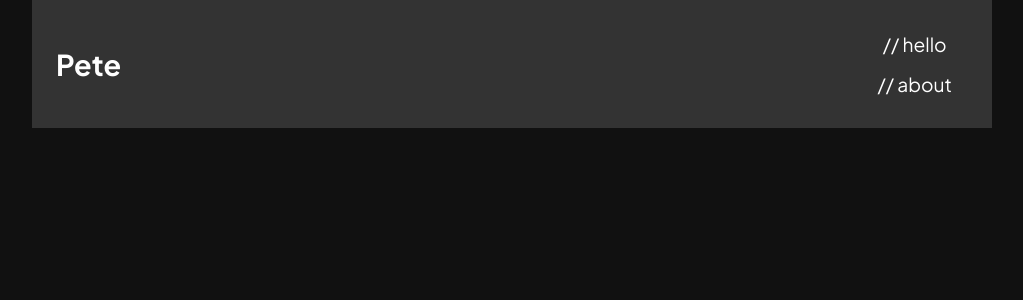
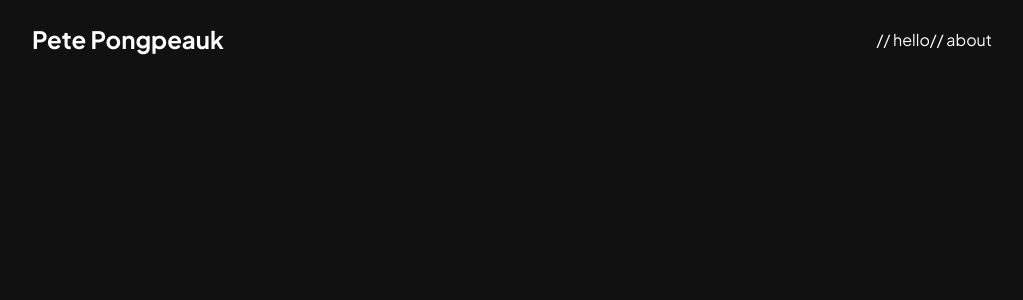
Before and after one commit to ppongpeauk/ppkl.dev, a Next.js app: page / in a window 1280 px wide. Shown: the top 300 px of the page, without its empty margins (128-1151 px from the left). Built offline with nearby package versions, Linux system fonts and the light colour scheme.

Commit message:
modify navbar
Signed-off-by: Pete Pongpeauk <kurtsiberg@gmail.com>

```diff
--- a/components/Navbar.module.css
+++ b/components/Navbar.module.css
@@ -2,27 +2,31 @@
   display: flex;
   justify-content: space-between;
   align-items: center;
-  padding: 0.5rem 48px;
-  background-color: #333;
   color: #fff;
-  width: 100vw;
-  height: 128px;
+  top: 24px;
+  width: 100%;
   position: fixed;
   /* center */
   left: 50%;
   transform: translateX(-50%);
 }
 
+.logo {
+  display: flex;
+  flex-direction: row;
+  justify-content: center;
+  align-items: center;
+}
+
 .links {
   display: flex;
-  flex-direction: column;
+  flex-direction: row;
   justify-content: center;
   align-items: center;
 }
 
 @media screen and (min-width: 768px) {
   .navbar {
-    padding: 0.5rem 24px;
     width: 75vw;
   }
 }
@@ -30,9 +34,7 @@
 .navbarLink {
   color: #fff;
   text-decoration: none;
-  font-size: 1.2rem;
-  font-weight: 600;
-  padding: 0.5rem 1rem;
+  font-size: 1rem;
   border-radius: 4px;
   transition: all 0.2s ease-in-out;
 }
--- a/components/Navbar.tsx
+++ b/components/Navbar.tsx
@@ -1,12 +1,12 @@
 import Link from 'next/link'
 import styles from './Navbar.module.css'
 
-export default function Navbar() {
+export default function Navbar(props: any) {
   return (
     <nav className={styles.navbar}>
       <div className={styles.logo}>
         <Link className={styles.navbarLink} href="/">
-          <h1>Pete</h1>
+          <h1>Pete Pongpeauk</h1>
         </Link>
       </div>
       <div className={styles.links}>
--- a/pages/index.tsx
+++ b/pages/index.tsx
@@ -10,8 +10,8 @@ export default function Home() {
   return (
     <>
       <Head>
-        <title>Create Next App</title>
-        <meta name="description" content="Generated by create next app" />
+        <title>Pete Pongpeauk</title>
+        <meta name="description" content="Pete Pongpeauk" />
         <meta name="viewport" content="width=device-width, initial-scale=1" />
         <link rel="icon" href="/favicon.ico" />
       </Head>
```
Also changed, not shown: 2 other files (tests, documents, lock files or other folders).
